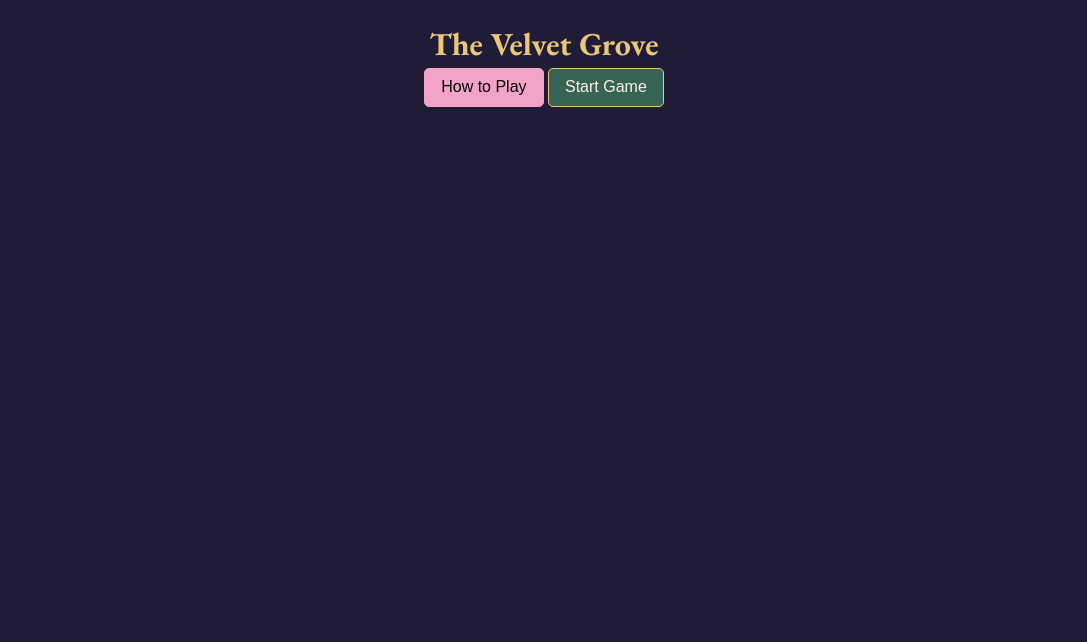
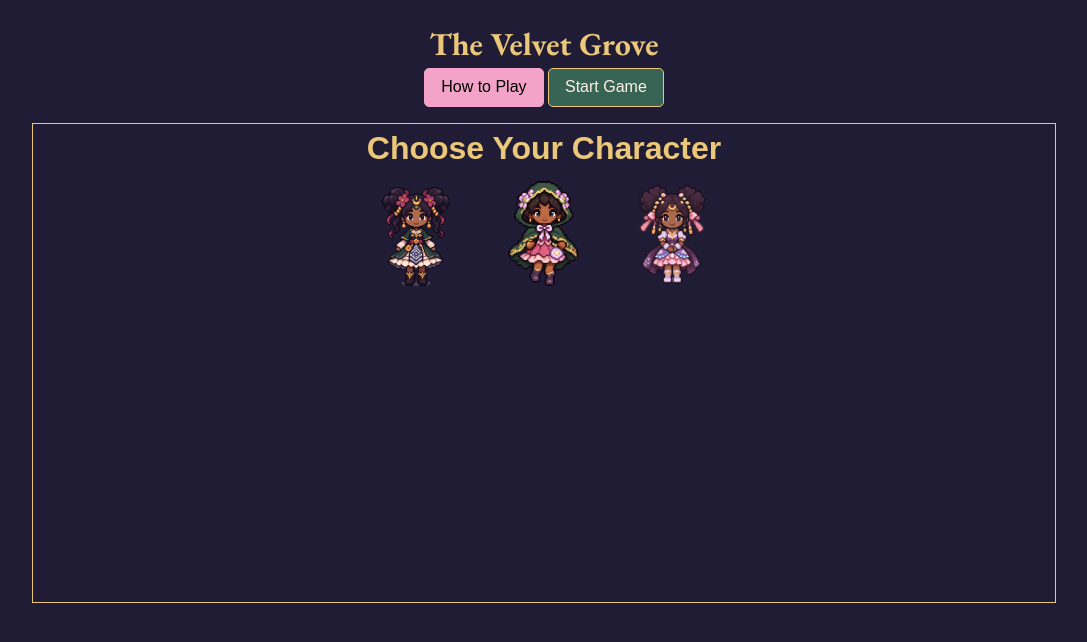
Before and after one commit to SEB-PT-10/project-1, a plain HTML site: page index.html in a window 1280 px wide. Shown: the whole page, without its empty margins (96-1183 px from the left). Drawn offline with nearby package versions, Linux system fonts and the light colour scheme; a web font is replaced by a local one.

Commit message:
Adds sprite images and credit in readme

```diff
--- a/index.html
+++ b/index.html
@@ -13,13 +13,21 @@
         <button id="open-instructions">How to Play</button>
         <button id="start">Start Game</button>
     </div>
+    <main>
+        <h2 class="header">Choose Your Character</h2>
+        <div class="characters">
+            <div class="nyeka-sprite"></div>
+            <div class="remi-sprite"></div>
+            <div class="adekola-sprite"></div>
+        </div>
+    </main>
 
     <dialog id="instructions">
         <div class="card-close">
             <button id="close-instructions">X</button>
         </div>
         <div class="card-content">
-            <h2>How to Play</h2>
+            <h2 class="header">How to Play</h2>
             <p>Lorem ipsum dolor sit amet consectetur adipisicing elit. Accusantium nam doloribus quia aliquam, molestias, suscipit, ut iusto beatae voluptatibus illum praesentium officia ducimus laboriosam dolorum eius ullam at recusandae vero?</p>
         </div>
     </dialog>
--- a/style.css
+++ b/style.css
@@ -1,24 +1,23 @@
-@import url('https://fonts.googleapis.com/css2?family=Princess+Sofia&display=swap'); /* "Princess Sofia", cursive; */
-@import url('https://fonts.googleapis.com/css2?family=Inspiration&display=swap'); /* "Inspiration", cursive;*/
-@import url('https://fonts.googleapis.com/css2?family=Sankofa+Display&display=swap');  /* "Sankofa Display", sans-serif; */
-@import url('https://fonts.googleapis.com/css2?family=EB+Garamond:ital,wght@0,400..800;1,400..800&display=swap');  /* "EB Garamond", serif; */
-@import url('https://fonts.googleapis.com/css2?family=Bungee+Hairline&display=swap');  /* "Bungee Hairline", sans-serif; */
-@import url('https://fonts.googleapis.com/css2?family=Ojuju:wght@200..800&display=swap'); /* "Ojuju", sans-serif; */
-
+@import url("https://fonts.googleapis.com/css2?family=Princess+Sofia&display=swap"); /* "Princess Sofia", cursive; */
+@import url("https://fonts.googleapis.com/css2?family=Inspiration&display=swap"); /* "Inspiration", cursive;*/
+@import url("https://fonts.googleapis.com/css2?family=Sankofa+Display&display=swap"); /* "Sankofa Display", sans-serif; */
+@import url("https://fonts.googleapis.com/css2?family=EB+Garamond:ital,wght@0,400..800;1,400..800&display=swap"); /* "EB Garamond", serif; */
+@import url("https://fonts.googleapis.com/css2?family=Bungee+Hairline&display=swap"); /* "Bungee Hairline", sans-serif; */
+@import url("https://fonts.googleapis.com/css2?family=Ojuju:wght@200..800&display=swap"); /* "Ojuju", sans-serif; */
 
 :root {
   --color-primary: #f2a3c7;
   --color-primary-hover: #ab4792;
   --color-light: #fff1e7;
 
-  --color-background: #211c36;;
+  --color-background: #211c36;
   --color-surface: #3d2d50;
   --color-border: #c7b4ee;
   --color-headings: #ebc879;
   --color-text: #fff1e7;
 
   --color-success: #376454;
-  --color-error:  #ad4e70;
+  --color-error: #ad4e70;
   --color-warning: #ebc879;
 }
 
@@ -47,8 +46,8 @@ button {
   color: black;
   background-color: var(--color-primary);
   border: 1px solid var(--color-primary);
-  border-radius: 5px;;
-  padding: .4rem 1rem;
+  border-radius: 5px;
+  padding: 0.4rem 1rem;
 }
 
 #start {
@@ -57,10 +56,20 @@ button {
   color: var(--color-light);
 }
 
-h1, h2, h3, h4, h5, h6 {
+h1,
+h2,
+h3,
+h4,
+h5,
+h6 {
   color: var(--color-headings);
   text-align: center;
   font-family: "EB Garamond", serif;
+}
+
+.header {
+  font-family: "Sankofa Display", sans-serif;
+  font-size: 2rem;
 }
 
 /* Scope your display rule to only apply when the dialog is actually open */
@@ -79,11 +88,6 @@ h1, h2, h3, h4, h5, h6 {
   /* text-align: center; */
 }
 
-#instructions h2 {
-    font-family: "Sankofa Display", sans-serif;
-    font-size: 2rem;
-}
-
 #instructions::backdrop {
   background-color: rgba(0, 0, 0, 0.5);
 }
@@ -93,9 +97,64 @@ h1, h2, h3, h4, h5, h6 {
 }
 
 .card-close > button {
-    padding: .1rem .5rem .05rem .5rem;
+  padding: 0.1rem 0.5rem 0.05rem 0.5rem;
   font-weight: bold;
   border-radius: 20%;
   background-color: var(--color-error);
   border: none;
 }
+
+main {
+  margin: 1rem 0;
+  border: 1px solid var(--color-warning);
+  min-height: 60vh;
+  min-width: 80vw;
+  display: flex;
+  flex-direction: column;
+  align-items: center;
+}
+
+.characters {
+  display: flex;
+}
+
+/* sprites */
+.nyeka-sprite {
+  width: 8rem;
+  height: 8rem;
+  background-image: url("./assets/nyeka.png");
+  background-repeat: no-repeat;
+  background-size: 16rem auto;
+  background-position: 0 0;
+  animation: move 0.6s steps(2) infinite;
+}
+
+.remi-sprite {
+  width: 8rem;
+  height: 8rem;
+  background-image: url("./assets/remi.png");
+  background-repeat: no-repeat;
+  background-size: 16rem auto;
+  background-position: 0 0;
+  animation: move 0.6s steps(2) infinite reverse;
+}
+
+.adekola-sprite {
+  width: 8rem;
+  height: 8rem;
+  background-image: url("./assets/adekola.png");
+  background-repeat: no-repeat;
+  background-size: 16rem auto;
+  background-position: 0 0;
+  animation: move 0.6s steps(2) infinite;
+}
+
+@keyframes move {
+  from {
+    background-position: 0 0;
+  }
+
+  to {
+    background-position: -16rem 0;
+  }
+}
```
Also changed, not shown: assets/adekola.png (added), assets/nyeka.png (added), assets/remi.png (added), 1 other file. Lines whose indentation alone changed are shown as unchanged.
